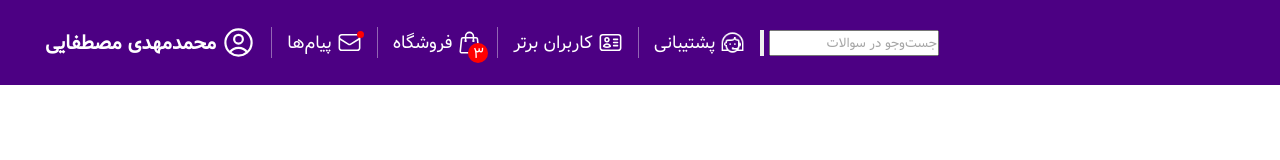
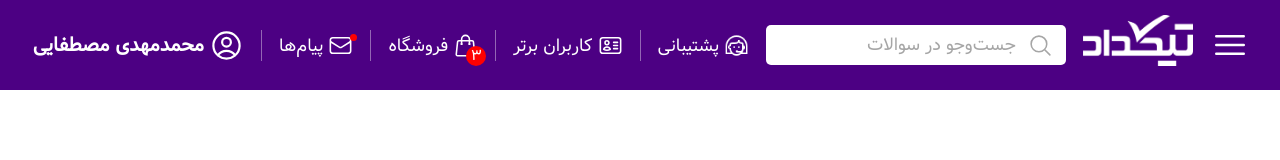
Before and after one commit to Alireza-Jodat2001/tikdad-Navbar, a website: page index.html in a window 1280 px wide. Drawn offline with Linux system fonts and the light colour scheme.

Commit message:
Completing navbar desktop version. -D

```diff
--- a/Sass/style.scss
+++ b/Sass/style.scss
@@ -6,6 +6,7 @@
 :root {
     --color-purple-primary: #4c0083;
     --color-white: #fff;
+    --color-gray-dark: #666;
     --color-gray-light: #a6a6a6;
 }
 
@@ -28,11 +29,82 @@
 
     & .container {
         display: flex;
-        justify-content: flex-end;
         align-items: center;
-        padding: 25px 0;
+        padding: 15px 0;
     }
 
+}
+
+.menu-button {
+    border: none;
+    background: none;
+    height: 40px;
+    cursor: pointer;
+
+    &__icon {
+        width: 40px;
+        stroke: var(--color-white);
+    }
+}
+
+.main-header-logo {
+    margin: 0 17px;
+
+    &__img {
+        width: 110px;
+    }
+}
+
+.main-header .search-field {
+    border-radius: 5px;
+    overflow: hidden;
+    height: 40px;
+    max-width: 300px;
+    position: relative;
+    flex: 1;
+
+    &__input {
+        outline: none;
+        border: none;
+        height: 100%;
+        width: 100%;
+        padding-right: 50px;
+        padding-left: 15px;
+        color: var(--color-gray-dark);
+        font-size: 15px;
+
+        &:focus~.search-field__button .search-field__icon,
+        &:focus::placeholder {
+            color: var(--color-gray-dark);
+            stroke: var(--color-gray-dark);
+        }
+
+        &::placeholder {
+            color: var(--color-gray-light);
+            font-size: 18px;
+            transition: all .3s;
+        }
+    }
+
+    &__button {
+        height: 100%;
+        position: absolute;
+        border: none;
+        background: none;
+        cursor: pointer;
+        display: flex;
+        justify-content: center;
+        align-items: center;
+        padding-right: 13px;
+        right: 0;
+        top: 0;
+    }
+
+    &__icon {
+        width: 25px;
+        stroke: var(--color-gray-light);
+        transition: all .3s;
+    }
 }
 
 .main-header .navbar {
@@ -77,6 +149,12 @@
         &:not(:last-child) {
             border-left: 1px solid rgba(255, 255, 255, .4);
         }
+
+        &:last-child {
+            & .navbar__link {
+                padding-left: 0;
+            }
+        }
     }
 
     &__link {
@@ -85,7 +163,7 @@
         gap: 5px;
         font-size: 18px;
         font-weight: 100;
-        padding: 0 15px;
+        padding: 0 17px;
         color: var(--color-white);
     }
 
@@ -105,18 +183,6 @@
     }
 }
 
-.main-header .search-field {
-    &__input {
-        &::placeholder {
-            color: var(--color-gray-light);
-        }
-    }
-
-    &__button {}
-
-    &__icon {}
-}
-
 @media screen and (max-width: 1280px) {
     .container {
         width: 1220px;
--- a/index.html
+++ b/index.html
@@ -11,6 +11,18 @@
 <body>
     <header class="main-header">
         <div class="container">
+            <button class="menu-button">
+                <svg xmlns="http://www.w3.org/2000/svg" fill="none" viewBox="0 0 24 24" stroke-width="1.5"
+                    stroke="currentColor" class="w-6 h-6 menu-button__icon">
+                    <path stroke-linecap="round" stroke-linejoin="round"
+                        d="M3.75 6.75h16.5M3.75 12h16.5m-16.5 5.25h16.5" />
+                </svg>
+            </button>
+
+            <a href="" class="main-header-logo">
+                <img src="./Images/logo.png" alt="Tikdad" class="main-header-logo__img">
+            </a>
+
             <form class="search-field" name="search-field" id="search-field">
                 <input type="text" placeholder="جست‌و‌جو در سوالات" class="search-field__input">
                 <button type="submit" class="search-field__button">
```
Also changed, not shown: Css/style.css, Images/logo.png (added).
